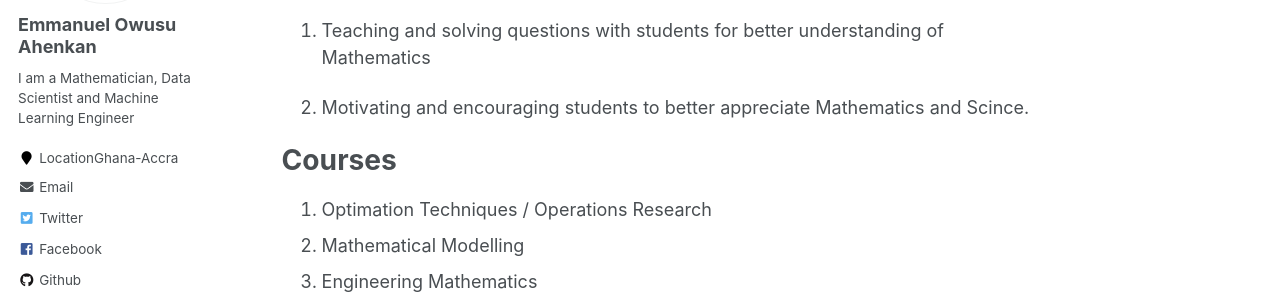
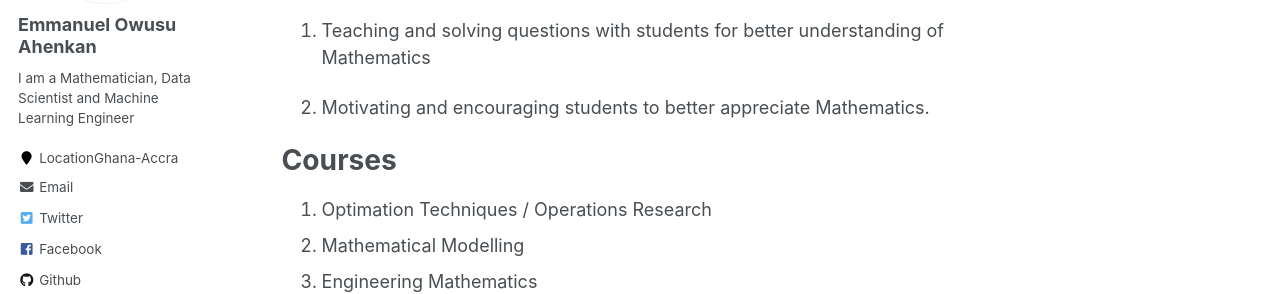
Before and after one commit to EmmanuelOwusu/EmmanuelOwusu.github.io, a Jekyll site: the page built from _teaching/2014-spring-teaching-1.md, in a window 1280 px wide and 1310 px high. Shown: the part 354-648 px from the top of the window. Built offline with Jekyll 4.4.1, drawn with Linux system fonts in a browser that asks for light colours; some web fonts are replaced.

Commit message:
Update on Teaching One
Update on Teaching One

```diff
--- a/_teaching/2014-spring-teaching-1.md
+++ b/_teaching/2014-spring-teaching-1.md
@@ -15,7 +15,7 @@ Activities
 1. Teaching and solving questions with students for better understanding of
 Mathematics
 
-2. Motivating and encouraging students to better appreciate Mathematics and Scince.
+2. Motivating and encouraging students to better appreciate Mathematics.
 
 Courses
 ======
```
